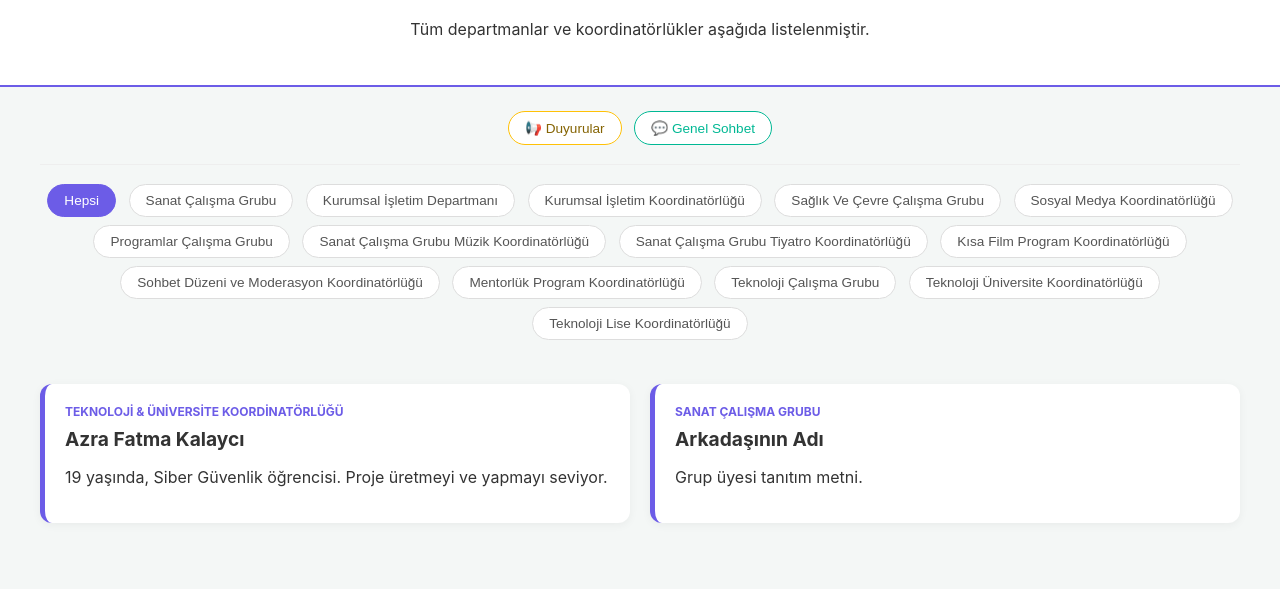
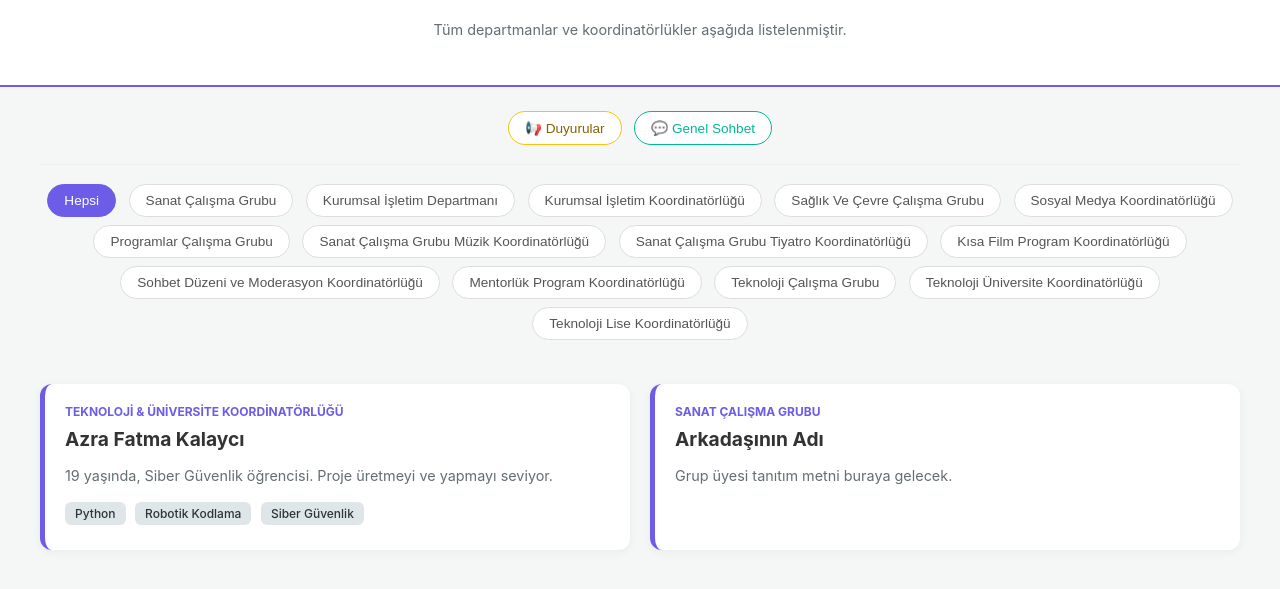
Before and after one commit to kalayciazrafatma-boop/web-s-tes-, a plain HTML site: page index.html in a window 1280 px wide. Shown: the part 93-682 px from the top of the page. Drawn offline with Linux system fonts and the light colour scheme.

Commit message:
Update index.html

```diff
--- a/index.html
+++ b/index.html
@@ -18,9 +18,9 @@
 
         /* Özel Aksiyon Butonları */
         .btn-announcement { border-color: #ffc107; color: #856404; }
-        .btn-announcement:hover, .btn-announcement.active { background: #ffc107; color: #fff; }
+        .btn-announcement:hover, .btn-announcement.active { background: #ffc107; color: white; }
         .btn-chat { border-color: #00b894; color: #00b894; }
-        .btn-chat:hover { background: #00b894; color: #fff; }
+        .btn-chat:hover { background: #00b894; color: white; }
 
         .container { max-width: 1200px; margin: 20px auto; padding: 20px; }
         #duyuru-alani { display: none; background: #fff3cd; border-left: 5px solid #ffc107; padding: 20px; border-radius: 12px; margin-bottom: 20px; }
@@ -31,6 +31,21 @@
 
         .group-label { font-size: 0.75rem; color: #6c5ce7; font-weight: bold; text-transform: uppercase; margin-bottom: 8px; display: block; }
         h2 { margin: 5px 0; font-size: 1.2rem; }
+        p { font-size: 0.9rem; color: #636e72; line-height: 1.5; }
+
+        /* Sertifika Rozetleri Stili */
+        .badges { margin-top: 15px; }
+        .badge {
+            display: inline-block;
+            background: #dfe6e9;
+            color: #2d3436;
+            padding: 4px 10px;
+            border-radius: 6px;
+            font-size: 0.75rem;
+            margin-right: 5px;
+            margin-bottom: 5px;
+            font-weight: 500;
+        }
     </style>
 </head>
 <body>
@@ -46,7 +61,6 @@
         <button class="filter-btn btn-chat" onclick="window.open('SOHBET_LINKINIZ', '_blank')">💬 Genel Sohbet</button>
         <hr style="border: 0; border-top: 1px solid #eee; margin: 15px 0;">
 
-        <!-- TÜM GRUP BUTONLARI -->
         <button class="filter-btn active" onclick="filterGroup('all', this)">Hepsi</button>
         <button class="filter-btn" onclick="filterGroup('sanat-calisma', this)">Sanat Çalışma Grubu</button>
         <button class="filter-btn" onclick="filterGroup('kurumsal-isletim-dep', this)">Kurumsal İşletim Departmanı</button>
@@ -71,18 +85,23 @@
         </div>
 
         <div class="team-grid" id="team-grid">
-            <!-- Azra'nın Kartı (Teknoloji Grubu ve Üni Koor) -->
+            <!-- Azra'nın Kartı -->
             <div class="card teknoloji-calisma teknoloji-uni">
                 <span class="group-label">Teknoloji & Üniversite Koordinatörlüğü</span>
                 <h2>Azra Fatma Kalaycı</h2>
                 <p>19 yaşında, Siber Güvenlik öğrencisi. Proje üretmeyi ve yapmayı seviyor.</p>
+                <div class="badges">
+                    <span class="badge">Python</span>
+                    <span class="badge">Robotik Kodlama</span>
+                    <span class="badge">Siber Güvenlik</span>
+                </div>
             </div>
 
-            <!-- Örnek bir arkadaş kartı (Bunu diğer gruplar için çoğaltabilirsin) -->
+            <!-- Örnek bir arkadaş kartı -->
             <div class="card sanat-calisma">
                 <span class="group-label">Sanat Çalışma Grubu</span>
                 <h2>Arkadaşının Adı</h2>
-                <p>Grup üyesi tanıtım metni.</p>
+                <p>Grup üyesi tanıtım metni buraya gelecek.</p>
             </div>
         </div>
     </div>
```
